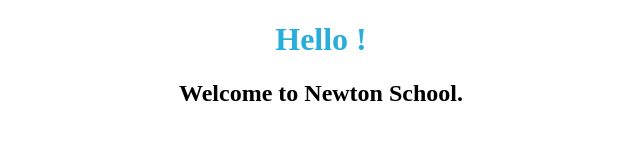
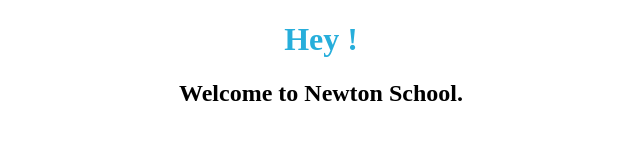
Before and after one commit to RajvirSingh5/React---1---Greetings-with-Props---le6ac2ivwi6t, a React app: page / in a window 1280 px wide. Shown: the top 160 px of the page, without its empty margins (319-959 px from the left). Built offline with nearby package versions, Linux system fonts and the light colour scheme.

Commit message:
Update Welcome.js

```diff
--- a/src/components/Welcome.js
+++ b/src/components/Welcome.js
@@ -4,7 +4,7 @@ import React from 'react';
  const Welcome = (props) => {
    //let name = props
   return(<div>
-  <h1>Hello {props.name} !</h1>
+  <h1>Hey { props.name } !</h1>
   <h2> Welcome to Newton School.</h2>
 </div>);
 
```
